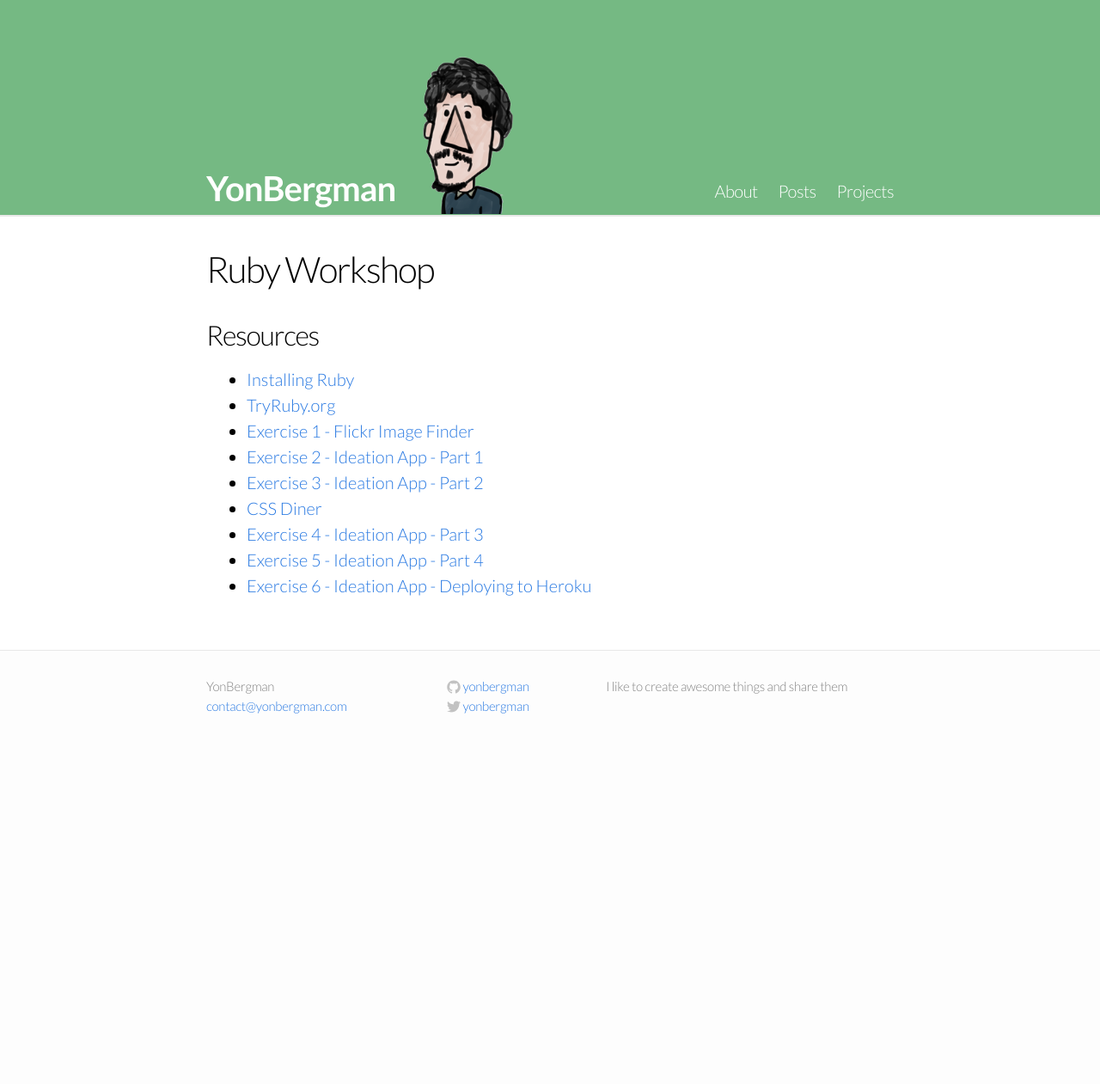
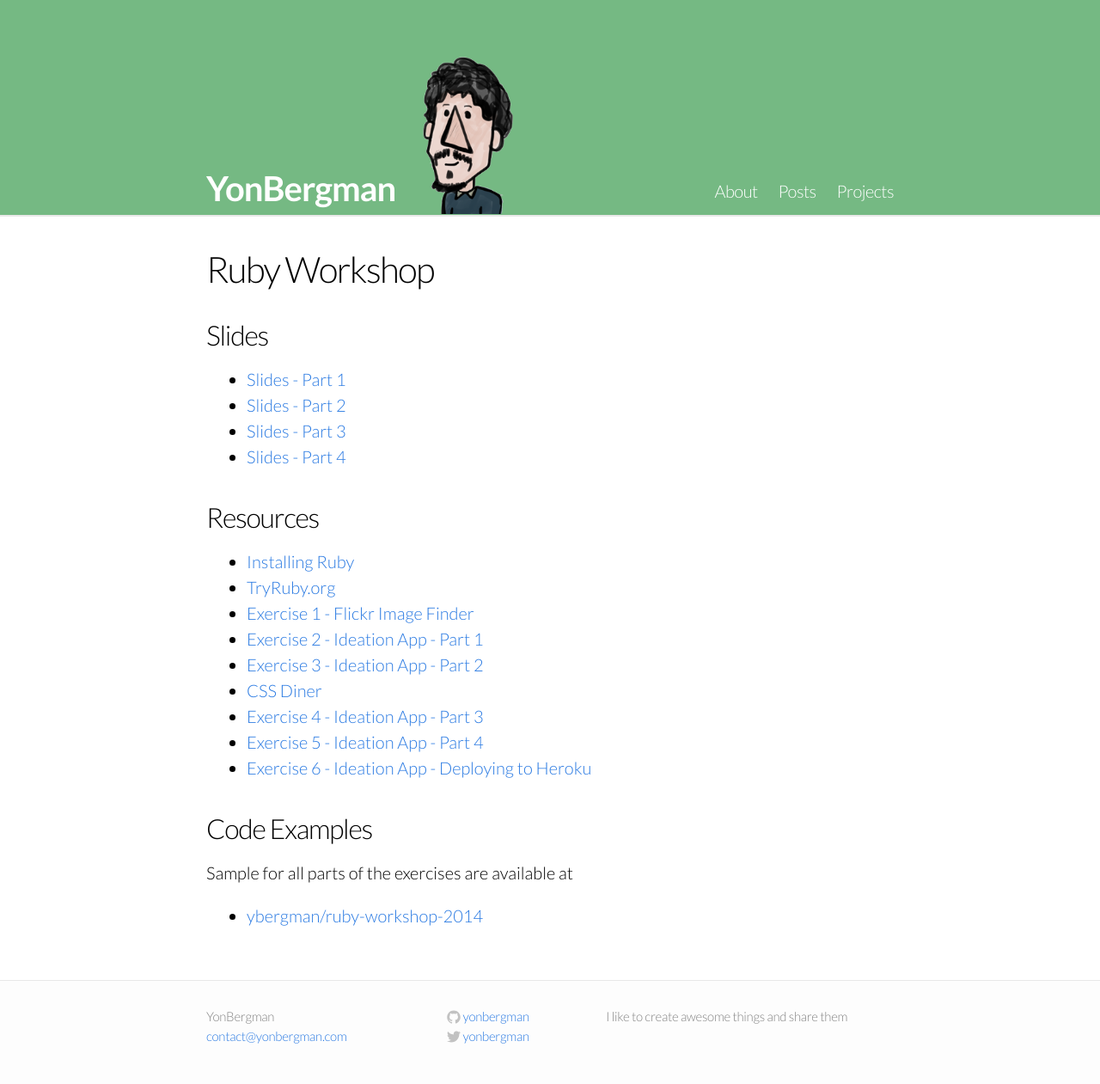
Before and after one commit to yonbergman/blog, a Jekyll site: the page built from workshop.md, in a window 1280 px wide. Shown: the whole page at 86% size. Built offline with Jekyll 4.4.1, drawn with Linux system fonts in a browser that asks for light colours; Markdown is read by kramdown in place of the engine named in the settings; before the commit the page ends 900 px from its top, so only the background shows below that.

Commit message:
workshop links

```diff
--- a/workshop.md
+++ b/workshop.md
@@ -3,6 +3,13 @@ layout: page
 title: Ruby Workshop
 header: false
 ---
+
+## Slides
+
+* [Slides - Part 1](/workshop/workshop-I.pdf)
+* [Slides - Part 2](/workshop/workshop-II.pdf)
+* [Slides - Part 3](/workshop/workshop-III.pdf)
+* [Slides - Part 4](/workshop/workshop-IV.pdf)
 
 ## Resources
 
@@ -15,3 +22,9 @@ header: false
 * [Exercise 4 - Ideation App - Part 3](/workshop/exercise-4)
 * [Exercise 5 - Ideation App - Part 4](/workshop/exercise-5)
 * [Exercise 6 - Ideation App - Deploying to Heroku](/workshop/heroku)
+
+## Code Examples
+
+Sample for all parts of the exercises are available at
+
+* [ybergman/ruby-workshop-2014](https://github.ebay.com/ybergman/ruby-workshop-2014)
```
Also changed, not shown: 4 other files.
